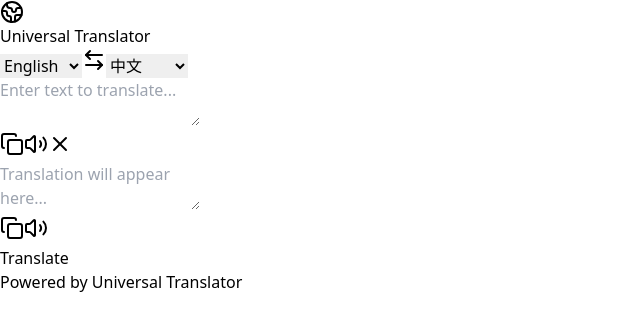
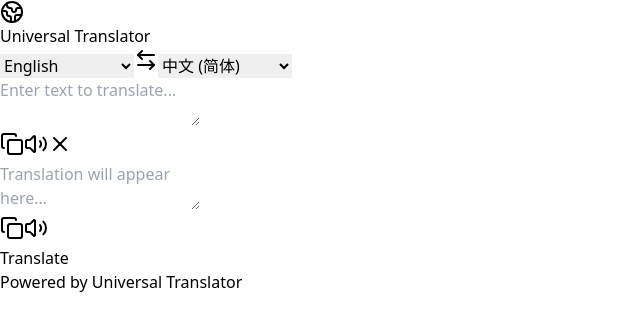
Before and after one commit to WangShuo2000/react-translate, a React (Vite) app: page / in a window 1280 px wide. Shown: the top 330 px of the page, without its empty margins (0-640 px from the left). Built offline with nearby package versions, Linux system fonts and the light colour scheme.

Commit message:
feat: add toast and publish

```diff
--- a/package.json
+++ b/package.json
@@ -12,7 +12,8 @@
   "dependencies": {
     "lucide-react": "^0.456.0",
     "react": "^18.3.1",
-    "react-dom": "^18.3.1"
+    "react-dom": "^18.3.1",
+    "react-hot-toast": "^2.4.1"
   },
   "devDependencies": {
     "@eslint/js": "^9.13.0",
--- a/src/App.tsx
+++ b/src/App.tsx
@@ -1,5 +1,6 @@
 import { useState } from 'react'
-import { Globe2, ArrowLeftRight, Volume2, Copy, Check, X } from 'lucide-react';
+import { Globe2, ArrowLeftRight, Volume2, Copy, Check, X, LoaderCircle } from 'lucide-react';
+import toast, { Toaster } from 'react-hot-toast';
 
 export default function TranslationApp() {
   const [sourceLang, setSourceLang] = useState('en');
@@ -7,14 +8,48 @@
   const [sourceText, setSourceText] = useState('');
   const [translatedText, setTranslatedText] = useState('');
   const [copied, setCopied] = useState(false);
+  const [isLoading, setIsLoading] = useState(false);
 
   const languages = [
     { code: 'en', name: 'English' },
-    { code: 'zh', name: '中文' },
+    { code: 'es', name: 'Español' },
+    { code: 'fr', name: 'Français' },
+    { code: 'de', name: 'Deutsch' },
+    { code: 'it', name: 'Italiano' },
+    { code: 'pt', name: 'Português' },
+    { code: 'nl', name: 'Nederlands' },
+    { code: 'sv', name: 'Svenska' },
+    { code: 'no', name: 'Norsk' },
+    { code: 'pl', name: 'Polski' },
+    { code: 'ru', name: 'Русский' },
+    { code: 'cs', name: 'Čeština' },
+    { code: 'ro', name: 'Română' },
+    { code: 'el', name: 'Ελληνικά' },
+    { code: 'hu', name: 'Magyar' },
+    { code: 'zh', name: '中文 (简体)' },
+    { code: 'zh-TW', name: '中文 (繁體)' },
     { code: 'ja', name: '日本語' },
     { code: 'ko', name: '한국어' },
-    { code: 'es', name: 'Español' },
-    { code: 'fr', name: 'Français' },
+    { code: 'ar', name: 'العربية' },
+    { code: 'hi', name: 'हिन्दी' },
+    { code: 'th', name: 'ไทย' },
+    { code: 'vi', name: 'Tiếng Việt' },
+    { code: 'ur', name: 'اردو' },
+    { code: 'tr', name: 'Türkçe' },
+    { code: 'fa', name: 'فارسی' },
+    { code: 'he', name: 'עברית' },
+    { code: 'ga', name: 'Gaeilge' },
+    { code: 'sw', name: 'Kiswahili' },
+    { code: 'ha', name: 'Hausa' },
+    { code: 'am', name: 'አማርኛ' },
+    { code: 'eu', name: 'Euskara' },
+    { code: 'tl', name: 'Tagalog' },
+    { code: 'ca', name: 'Català' },
+    { code: 'bn', name: 'বাংলা' },
+    { code: 'mg', name: 'Malagasy' },
+    { code: 'ht', name: 'Kreyòl Ayisyen' },
+    { code: 'sr', name: 'Српски' },
+    { code: 'ms', name: 'Bahasa Melayu' },
   ];
 
   const handleSwapLanguages = () => {
@@ -30,9 +65,21 @@
     setTimeout(() => setCopied(false), 2000);
   };
 
+  const handleSpeakText = (text: string, type: string) => {
+    if ('speechSynthesis' in window) {
+      const utterance = new SpeechSynthesisUtterance(text); // 创建要朗读的文字
+      utterance.lang = type;
+      window.speechSynthesis.speak(utterance); // 开始朗读
+    } else {
+      alert('Sorry, your browser does not support text-to-speech.');
+    }
+  };
+
   const handleTranslate = async () => {
+    setIsLoading(true);
+    const API_BASE = import.meta.env.PROD ? 'https://translate.trouvaillewang.workers.dev' : '/api'
     try {
-      const res = await fetch(`/api`, {
+      const res = await fetch(API_BASE, {
         method: 'post',
         headers: {
           'Content-Type': 'application/json',
@@ -46,10 +93,23 @@
           target: targetLang
         })
       })
+
+      if (res.status !== 200) {
+        toast.error('Network Error', {
+          position: 'top-right'
+        });
+        return;
+      }
+
       const target = await res.json()
       setTranslatedText(target.response?.translated_text || '')
+      toast.success('Translated', {
+        position: 'top-right'
+      });
     } catch (error) {
       console.error(error)
+    } finally {
+      setIsLoading(false);
     }
   };
 
@@ -115,7 +175,7 @@
                   {copied ? <Check className="h-4 w-4 text-green-500" /> : <Copy className="h-4 w-4 text-gray-400" />}
                 </button>
                 <button className="p-1.5 rounded-full hover:bg-gray-100">
-                  <Volume2 className="h-4 w-4 text-gray-400" />
+                  <Volume2 className="h-4 w-4 text-gray-400" onClick={() => handleSpeakText(sourceText, sourceLang)} />
                 </button>
                 <button
                   onClick={() => setSourceText('')}
@@ -142,7 +202,7 @@
                   <Copy className="h-4 w-4 text-gray-400" />
                 </button>
                 <button className="p-1.5 rounded-full hover:bg-gray-100">
-                  <Volume2 className="h-4 w-4 text-gray-400" />
+                  <Volume2 className="h-4 w-4 text-gray-400" onClick={() => handleSpeakText(translatedText, targetLang)} />
                 </button>
               </div>
             </div>
@@ -152,9 +212,10 @@
           <div className="mt-6 flex justify-center">
             <button
               onClick={handleTranslate}
-              disabled={!sourceText}
-              className="px-8 py-3 bg-blue-500 text-white rounded-lg font-medium hover:bg-blue-600 focus:outline-none focus:ring-2 focus:ring-blue-500 focus:ring-offset-2 disabled:opacity-50 disabled:cursor-not-allowed transition-colors"
+              disabled={!sourceText || isLoading}
+              className="flex px-8 py-3 bg-blue-500 text-white rounded-lg font-medium hover:bg-blue-600 focus:outline-none focus:ring-2 focus:ring-blue-500 focus:ring-offset-2 disabled:opacity-50 disabled:cursor-not-allowed transition-colors"
             >
+              {isLoading && <LoaderCircle className='animate-spin mr-2' />}
               Translate
             </button>
           </div>
@@ -165,6 +226,7 @@
           Powered by Universal Translator
         </div>
       </div>
+      <Toaster />
     </div>
   );
 }
--- a/vite.config.ts
+++ b/vite.config.ts
@@ -4,6 +4,10 @@
 // https://vite.dev/config/
 export default defineConfig({
   plugins: [react()],
+  base: '/',
+  build: {
+    target: 'dist'
+  },
   server: {
     proxy: {
       '/api': {
```
Also changed, not shown: 1 other file (tests, documents, lock files or other folders).
